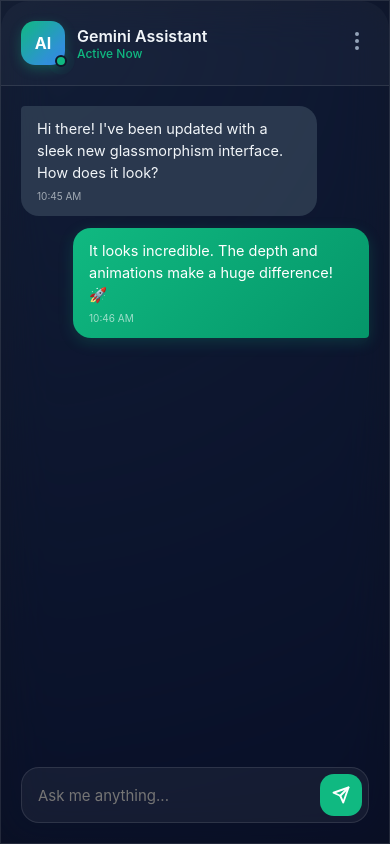
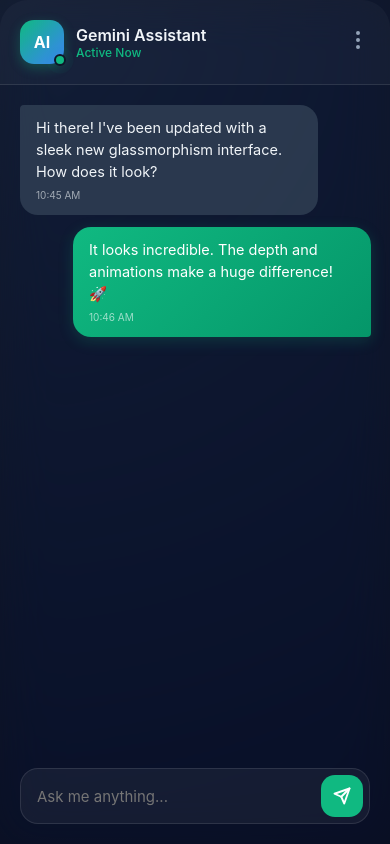
Before and after one commit to anshuGupta-cell/Simple-AI-chatbot, a plain HTML site: page App/index.html in a window 390 px wide. Drawn offline with Linux system fonts and the light colour scheme; no server answers.

Commit message:
mobile issues fixing 2

```diff
--- a/App/style.css
+++ b/App/style.css
@@ -16,6 +16,7 @@
 }
 
 body {
+    width: 100%;
     height: 100svh;
     background: radial-gradient(circle at top left, #1e293b, #020617);
     display: flex;
@@ -26,9 +27,10 @@ body {
 
 /* Container with Glassmorphism */
 .chat-container {
+    height: 90vh;
+    height: 90dvh;
     width: 100%;
     max-width: 440px;
-    height: 90svh;
     display: flex;
     flex-direction: column;
     background: rgba(15, 23, 42, 0.6);
@@ -120,10 +122,13 @@ body {
     flex: 1;
     padding: 20px;
     overflow-y: auto;
+    overflow-x: hidden; /* Prevent horizontal scroll */
     display: flex;
     flex-direction: column;
     gap: 12px;
     scroll-behavior: smooth;
+    /* This ensures the box shrinks to fit between header and input */
+    min-height: 0;
 }
 
 .message {
@@ -250,8 +255,11 @@ body {
 
 @media (max-width: 600px) {
     .chat-container {
-        height: 100svh;
+        width: 100%;
+        height: 100%;
+        max-height: 100%;
         border-radius: 0;
+        border: none;
     }
 }
 
```
